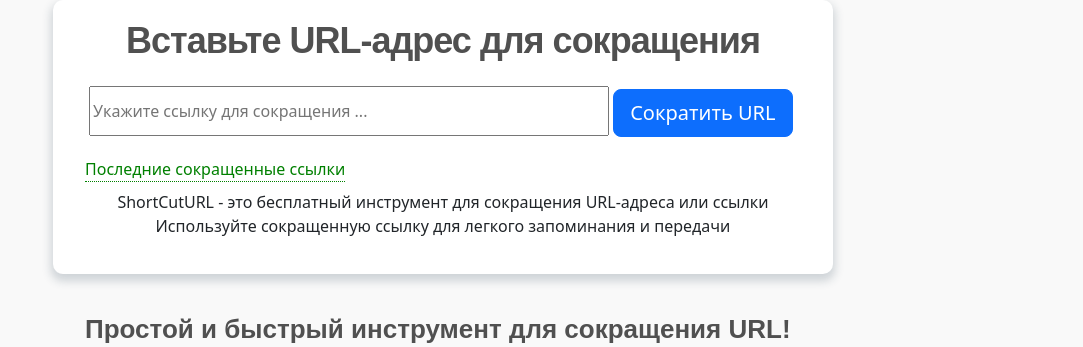
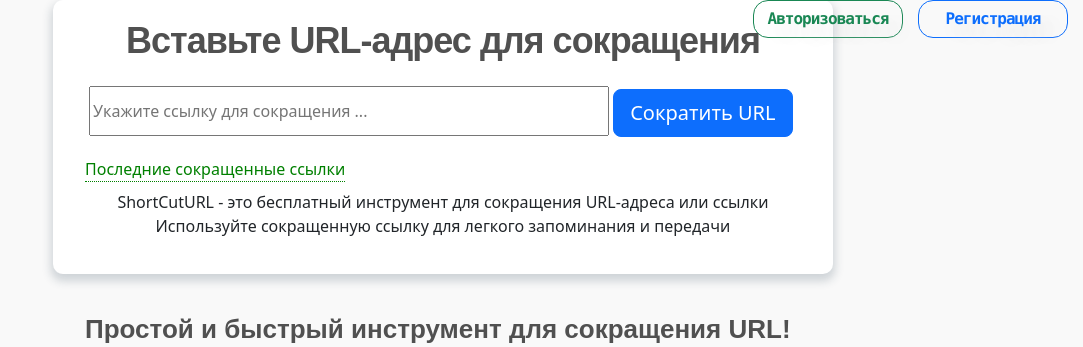
Before and after one commit to malykuanov/shortcut-url, a Django app: page / in a window 1280 px wide. Shown: the part 120-467 px from the top of the page, without its empty margins (197-1280 px from the left). Run offline with Django 3.2, Linux system fonts and the light colour scheme; some libraries are stand-ins or nearby versions.

Commit message:
Add login/reg buttons

```diff
--- a/mainapp/templates/mainapp/index.html
+++ b/mainapp/templates/mainapp/index.html
@@ -21,6 +21,18 @@
             </a>
         </div>
     {% endblock logo %}
+        <div class="row d-flex flex-row-reverse">
+            {% if request.user.is_authenticated %}
+                <a class="btn btn-outline-danger" id="login-btn" href="{% url 'logout' %}" role="button">Выйти</a>
+                <a class="btn btn-outline-dark" id="login-btn" href="#" role="button">DashBoard</a>
+                <div class="row d-flex flex-row-reverse p-3" id="user-email">
+                    {{ request.user.email }}
+                </div>
+            {% else %}
+                <a class="btn btn-outline-primary" id="login-btn" href="{% url 'sign-up' %}" role="button">Регистрация</a>
+                <a class="btn btn-outline-success" id="login-btn" href="{% url 'sign-in' %}" role="button">Авторизоваться</a>
+            {% endif %}
+        </div>
 </header>
 
 <main>
```
